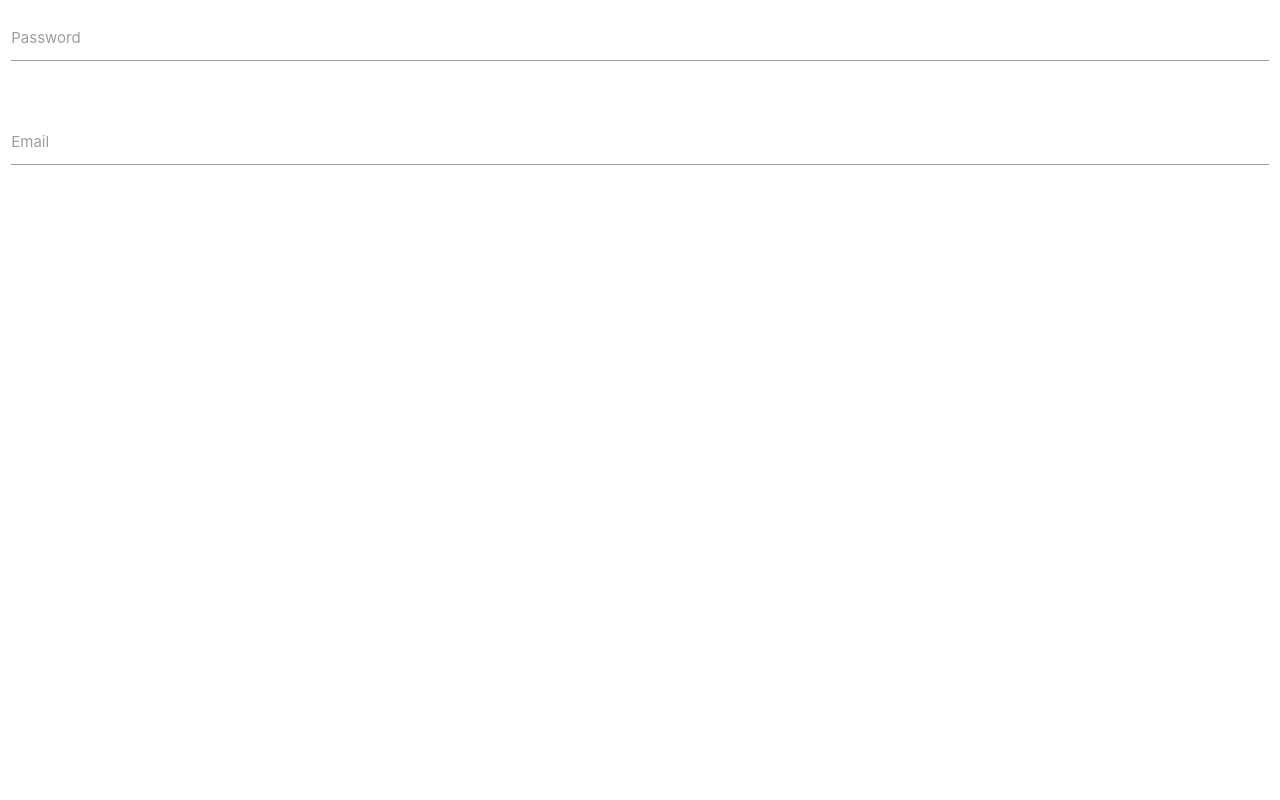
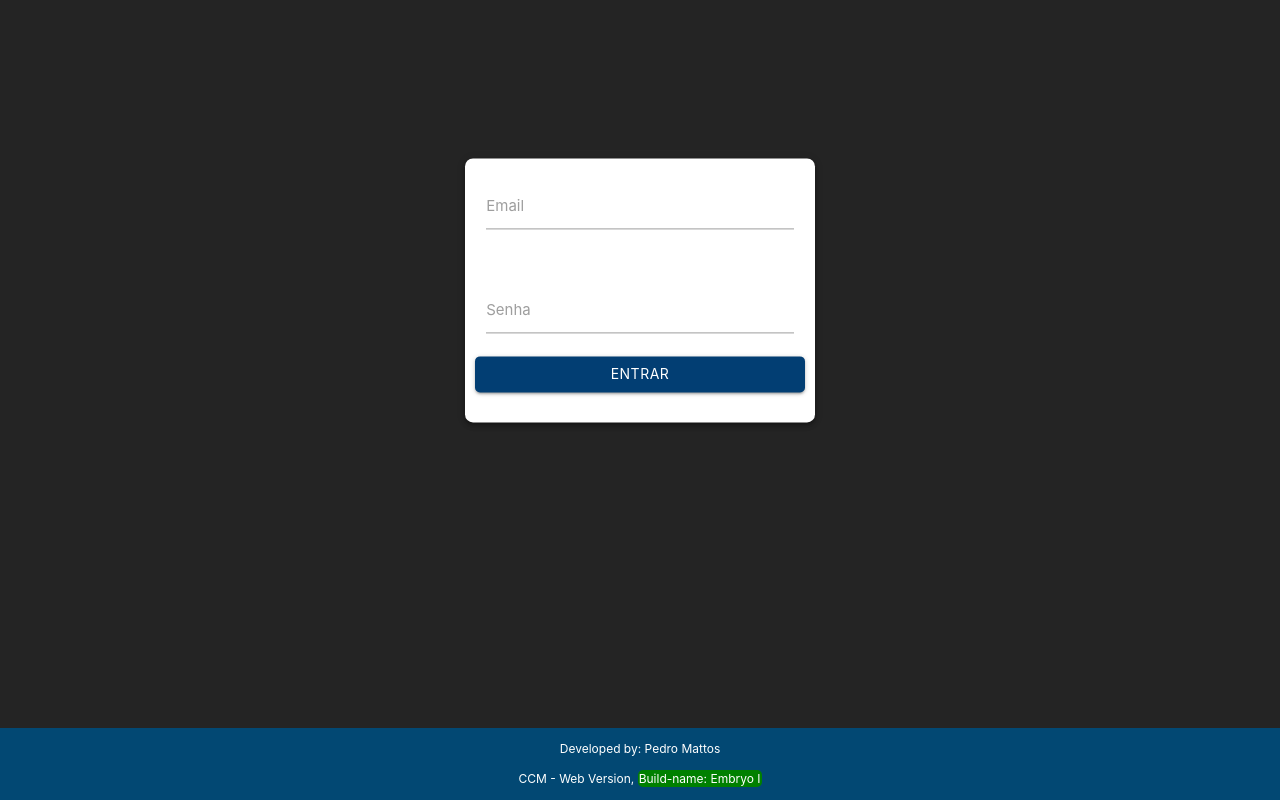
Before and after one commit to pedroMattos/ccm-web, a Vue app in the folder ccm-web/: page /login-user in a window 1280 px wide. Built offline with nearby package versions, Linux system fonts and the light colour scheme.

Commit message:
add login controll

```diff
--- a/ccm-web/src/App.vue
+++ b/ccm-web/src/App.vue
@@ -1,6 +1,5 @@
 <template>
-  <div class="row" id="app">
-    <sidebar v-if="uid != ''"/>
+  <div id="app">
     <router-view></router-view>
   </div>
 </template>
@@ -15,7 +14,6 @@ export default {
   },
   data() {
     return {
-      uid: '',
     };
   },
 };
--- a/ccm-web/src/components/AllEntries.vue
+++ b/ccm-web/src/components/AllEntries.vue
@@ -1,4 +1,6 @@
 <template>
+  <div class="row">
+    <sidebar v-if="uid != ''"/>
     <div class="main-page col m9" id="main-all-entry">
       <router-link :to="{ name: 'Home' }"><back/></router-link>
       <h1>Todas entradas</h1>
@@ -11,17 +13,29 @@
         <allentries/>
       </div>
     </div>
+  </div>
 </template>
 
 <script>
+import auth from './firebaseinit';
 import back from './svg-components/back';
 import allentries from './quadros/allentries';
+import sidebar from './Sidebar';
 
 export default {
   name: 'all-entry',
   components: {
     back,
     allentries,
+    sidebar,
+  },
+  data() {
+    return {
+      uid: '',
+    };
+  },
+  mounted() {
+    this.uid = auth.app.auth().currentUser.uid
   },
 };
 </script>
--- a/ccm-web/src/components/Dashboard.vue
+++ b/ccm-web/src/components/Dashboard.vue
@@ -1,4 +1,6 @@
 <template>
+  <div class="row">
+    <sidebar v-if="uid != null"/>
     <div class="col m9 main-page" id="main-dashboard">
       <h1>CCM - Web Version <span>Embryo Ⅰ</span> <iconVer/></h1>
       <div class="row">
@@ -11,9 +13,11 @@
         <div class="col m4 quadros"><unused/></div>
       </div>
     </div>
+  </div>
 </template>
 
 <script>
+import auth from './firebaseinit';
 // importa os quadros
 import all from './quadros/all';
 import crit from './quadros/critical';
@@ -21,6 +25,7 @@ import dam from './quadros/damaged';
 import maint from './quadros/maintence';
 import unused from './quadros/unusable';
 import iconVer from './svg-components/embryo-version';
+import sidebar from './Sidebar';
 
 export default {
   name: 'dashboard',
@@ -32,6 +37,15 @@ export default {
     dam,
     maint,
     unused,
+    sidebar,
+  },
+  data() {
+    return {
+      uid: '',
+    };
+  },
+  mounted() {
+    this.uid = auth.app.auth().currentUser.uid
   },
 };
 </script>
--- a/ccm-web/src/components/Login.vue
+++ b/ccm-web/src/components/Login.vue
@@ -1,14 +1,23 @@
 <template>
-  <div id="main-login"><formLogin/></div>
+  <div id="main-login"><formLogin/><footerL/></div>
 </template>
 
 <script>
 import formLogin from './forms/formLogin';
+import footerL from './footer';
 
 export default {
   name: 'Login',
   components: {
     formLogin,
+    footerL,
   },
 };
 </script>
+
+<style>
+  #main-login {
+    background-color: rgb(36, 36, 36);
+    height: 100vh;
+  }
+</style>
--- a/ccm-web/src/components/MyEntries.vue
+++ b/ccm-web/src/components/MyEntries.vue
@@ -1,4 +1,6 @@
 <template>
+  <div class="row">
+    <sidebar v-if="uid != ''"/>
     <div class="main-page col m9" id="main-my-entry">
       <router-link :to="{ name: 'Home' }"><back/></router-link>
       <h1>Minhas entradas</h1>
@@ -10,17 +12,29 @@
         <myentry/>
       </div>
     </div>
+  </div>
 </template>
 
 <script>
 import back from './svg-components/back';
 import myentry from './quadros/myentry';
+import auth from './firebaseinit';
+import sidebar from './Sidebar';
 
 export default {
   name: 'my-entry',
   components: {
     back,
     myentry,
+    sidebar,
+  },
+  data() {
+    return {
+      uid: '',
+    };
+  },
+  mounted() {
+    this.uid = auth.app.auth().currentUser.uid
   },
 };
 </script>
--- a/ccm-web/src/components/NewEntry.vue
+++ b/ccm-web/src/components/NewEntry.vue
@@ -1,4 +1,6 @@
 <template>
+  <div class="row">
+    <sidebar v-if="uid != ''"/>
     <div class="main-page col m9" id="main-new-entry">
       <router-link :to="{ name: 'Home' }"><back/></router-link>
       <h1>Nova entrada</h1>
@@ -8,17 +10,29 @@
         </blockquote>
       <newEntryForm/>
     </div>
+  </div>
 </template>
 
 <script>
+import auth from './firebaseinit';
 import back from './svg-components/back';
 import newEntryForm from './forms/newEntryForm';
+import sidebar from './Sidebar';
 
 export default {
   name: 'newEntry',
   components: {
     back,
     newEntryForm,
+    sidebar,
+  },
+  data() {
+    return {
+      uid: '',
+    };
+  },
+  mounted() {
+    this.uid = auth.app.auth().currentUser.uid
   },
 };
 </script>
--- a/ccm-web/src/components/Sidebar.vue
+++ b/ccm-web/src/components/Sidebar.vue
@@ -10,21 +10,51 @@
         <router-link :to="{ name: 'AllEntries' }"><li>Todas as máquinas</li></router-link>
         <router-link :to="{ name: 'MyEntries' }"><li>Minhas entradas</li></router-link>
         <router-link :to="{ name: 'NewEntry' }"><li>Nova entrada</li></router-link>
-        <li id="logout">Logout
+        <li @click="logout()" id="logout">Logout
         <i class="material-icons tiny icon-sidebar">power_settings_new</i></li>
       </ul>
     </div>
   </div>
 </template>
 <script>
+import auth from './firebaseinit';
+
 export default {
   name: 'sidebar',
   data() {
     return {
       name: 'teste',
-      email: 'teste@gmail.com',
+      email: '',
     };
   },
+  created() {
+    var context = this;
+    auth.app.auth().onAuthStateChanged(user => {
+      // se user.uid não estiver vazio, loga, senao nulo
+      window.uid = user ? user.uid : null
+      if(window.uid) {
+        context.email = auth.app.auth().currentUser.email
+      };
+    });
+  },
+  mounted() {
+    var context = this;
+    auth.app.auth().onAuthStateChanged(user => {
+      // se user.uid não estiver vazio, loga, senao nulo
+      window.uid = user ? user.uid : null
+      if(!window.uid) {
+        this.$router.push({ name: 'Login' });
+        location.reload();
+      }
+    });
+  },
+    methods: {
+      async logout() {
+        await auth.app.auth().signOut()
+        this.$router.push({ name: 'Login' });
+        location.reload();
+      }
+    },
 };
 </script>
 
--- /dev/null
+++ b/ccm-web/src/components/footer.vue
@@ -0,0 +1,31 @@
+<template>
+  <div class="center" id="footer-id">
+    <p>Developed by: Pedro Mattos</p>
+    <p>CCM - Web Version, <span>Build-name: Embryo Ⅰ</span></p>
+  </div>
+</template>
+
+<script>
+export default {
+  name: 'footer-login',
+};
+</script>
+
+<style>
+  #footer-id {
+    background-color: #024873;
+    color: #ffffff;
+    position: absolute;
+    bottom: 0;
+    right: 0;
+    left: 0;
+  }
+  #footer-id p {
+    font-size: 12px;
+  }
+  #footer-id span {
+    background-color: green;
+    padding: 1px;
+    border-radius: 5px;
+  }
+</style>
--- a/ccm-web/src/components/forms/formLogin.vue
+++ b/ccm-web/src/components/forms/formLogin.vue
@@ -1,21 +1,67 @@
 <template>
-  <form id="main-form-login">
+  <form method="post" @submit.prevent="login()" class="z-depth-2" id="main-form-login">
     <div class="row">
       <div class="input-field col s12">
-        <input id="password" type="password" class="validate">
-        <label for="password">Password</label>
+        <input v-model="email" id="email" type="email" class="validate">
+        <label for="email">Email</label>
       </div>
+    </div>
+    <div class="row">
+      <div class="input-field col s12">
+        <input v-model="password" id="password" type="password" class="validate">
+        <label for="password">Senha</label>
       </div>
-      <div class="row">
-        <div class="input-field col s12">
-          <input id="email" type="email" class="validate">
-          <label for="email">Email</label>
-        </div>
-      </div>
+      <input type="submit" value="Entrar" class="btn col m12">
+    </div>
   </form>
 </template>
+
 <script>
+import auth from '../firebaseinit';
+
 export default {
   name: 'formLogin',
-}
+  data() {
+    return {
+      email: '',
+      password: '',
+    };
+  },
+  methods: {
+    async login() {
+      // recupera o valor das variaveis
+      const { email, password } = this
+      try {
+        // realiza a autenticação
+        const res = await auth.app.auth().signInWithEmailAndPassword(email, password)
+        window.uid = res.user.uid
+        if(window.uid) {
+            this.$router.push({ name: 'Home' })
+        } else {
+            this.$router.push({ name: 'login' })
+        }
+    } catch(e) {
+        console.warn(e)
+    }
+  }
+},
+};
 </script>
+
+<style>
+  #main-form-login {
+    width: 350px;
+    background-color: white;
+    padding: 10px;
+    margin: 0 auto;
+    transform: translateY(60%);
+    border-radius: 8px;
+  }
+  input[type='submit'] {
+    background-color: #023E73;
+    border-radius: 5px;
+  }
+  input[type='submit']:hover {
+    background-color: #024873;
+  }
+</style>
```
